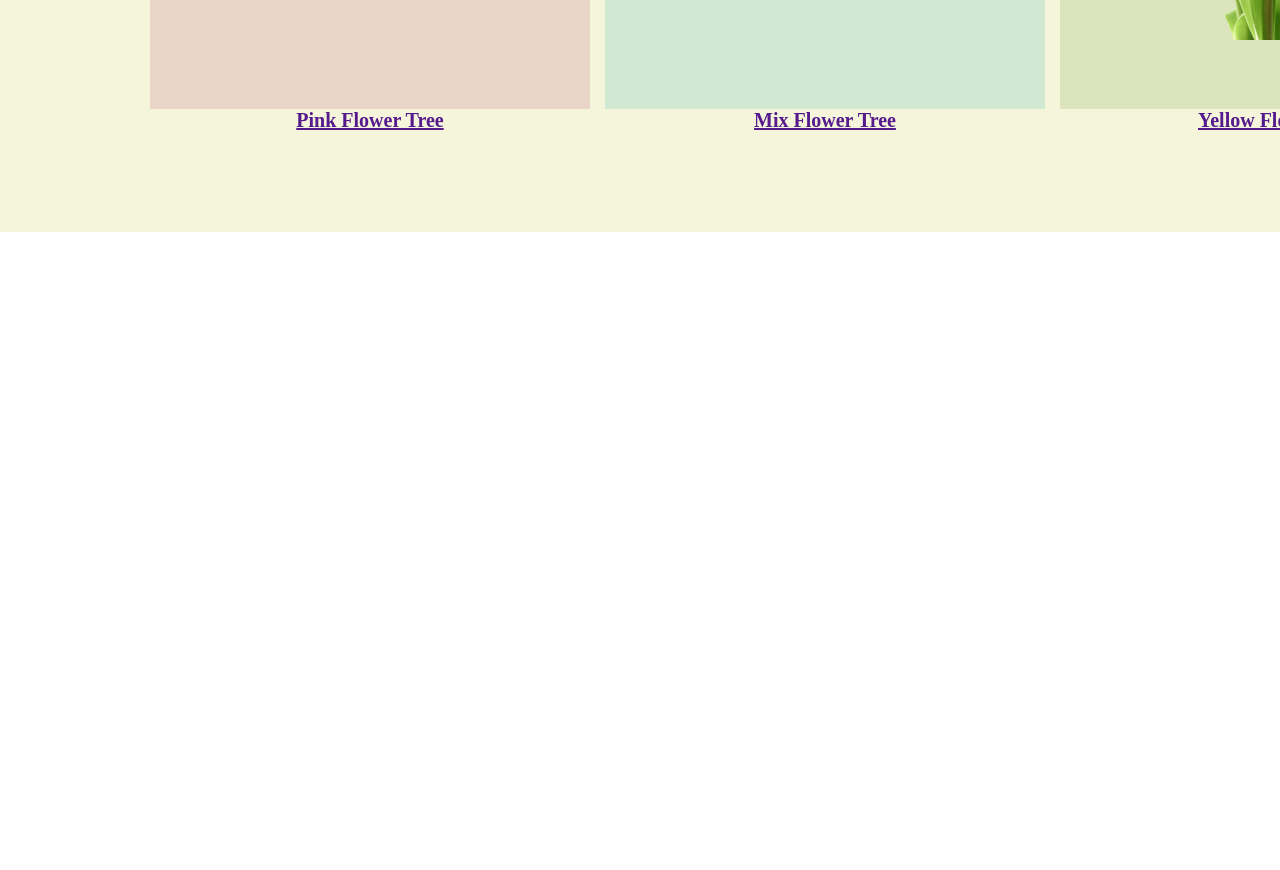
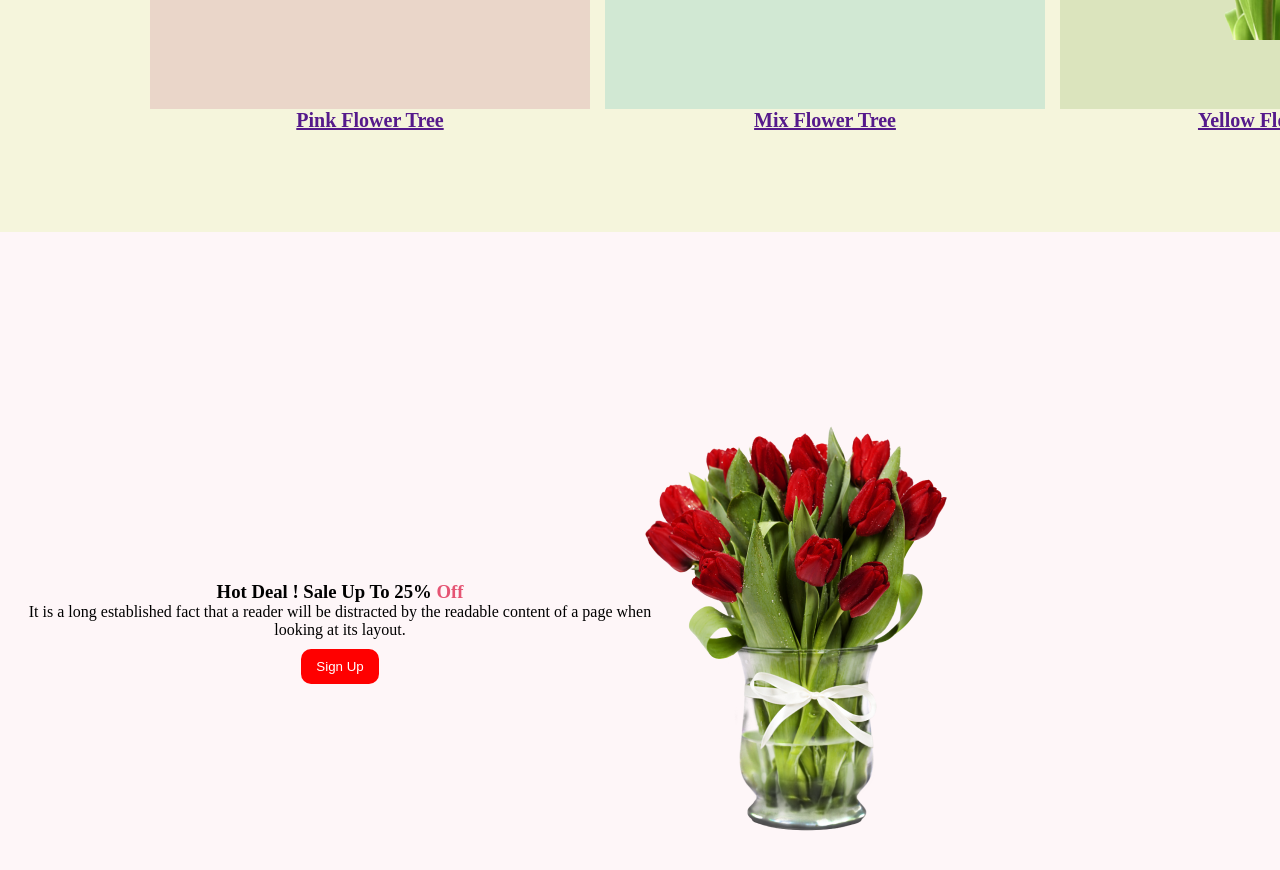
Before and after one commit to rejaul921/my-flower-shop, a plain HTML site: page index.html in a window 1280 px wide. Shown: the part 1546-2416 px from the top of the page. Before the commit the page ends 1778 px from the top, so only its background shows below. Drawn offline with Linux system fonts and the light colour scheme.

Commit message:
hot deal done

```diff
--- a/index.html
+++ b/index.html
@@ -51,5 +51,15 @@
         </div>
     </section>
     <!-- hot deal section -->
+    <section class="hot-deal">
+        <div class="hot-des">
+            <h3>Hot Deal ! Sale Up To 25% <span class="discout"> Off </span></h3>
+            <p>It is a long established fact that a reader will be distracted by the readable content of a page when looking at its layout.</p>
+            <button class="btn">Sign Up</button>
+        </div>
+        <div class="hot-deal-picture">
+            <img src="./images/pngwing 8.png" alt="">
+        </div>
+    </section>
 </body>
 </html>
--- a/style.css
+++ b/style.css
@@ -75,3 +75,25 @@ a{
     font-size: 20px;
     font-weight: bold;
 }
+.hot-deal{
+    position: relative;
+    background-color: rgba(229, 84, 115, 0.05);
+    width: 100%;
+    height: 100vh;
+    display: flex;
+    align-items: center;
+    justify-content: space-between;
+}
+.hot-des{
+    text-align: center;
+    width: 50%;
+    padding: 20px;
+}
+.discout{
+    color: #E55473;
+}
+.hot-deal-picture{
+    position: absolute;
+    right: 0px;
+    width: 50%;
+}
```
